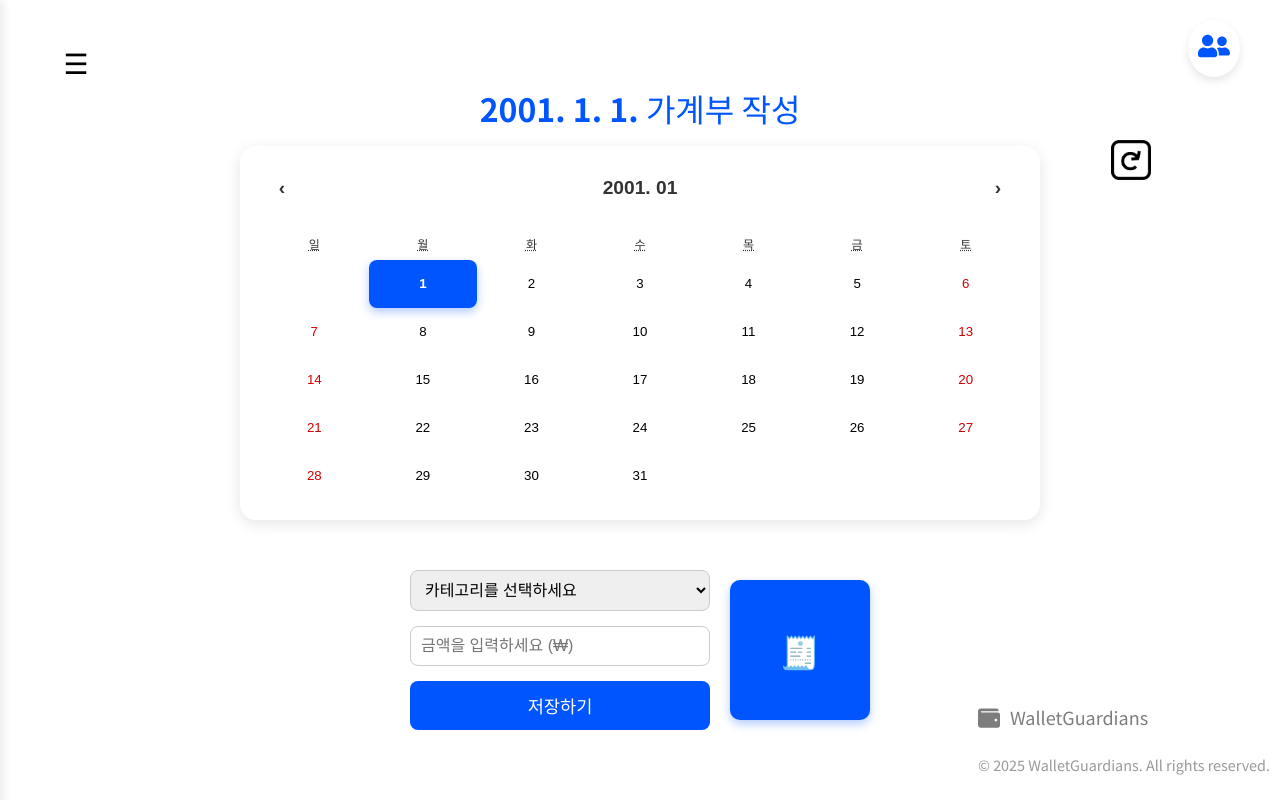
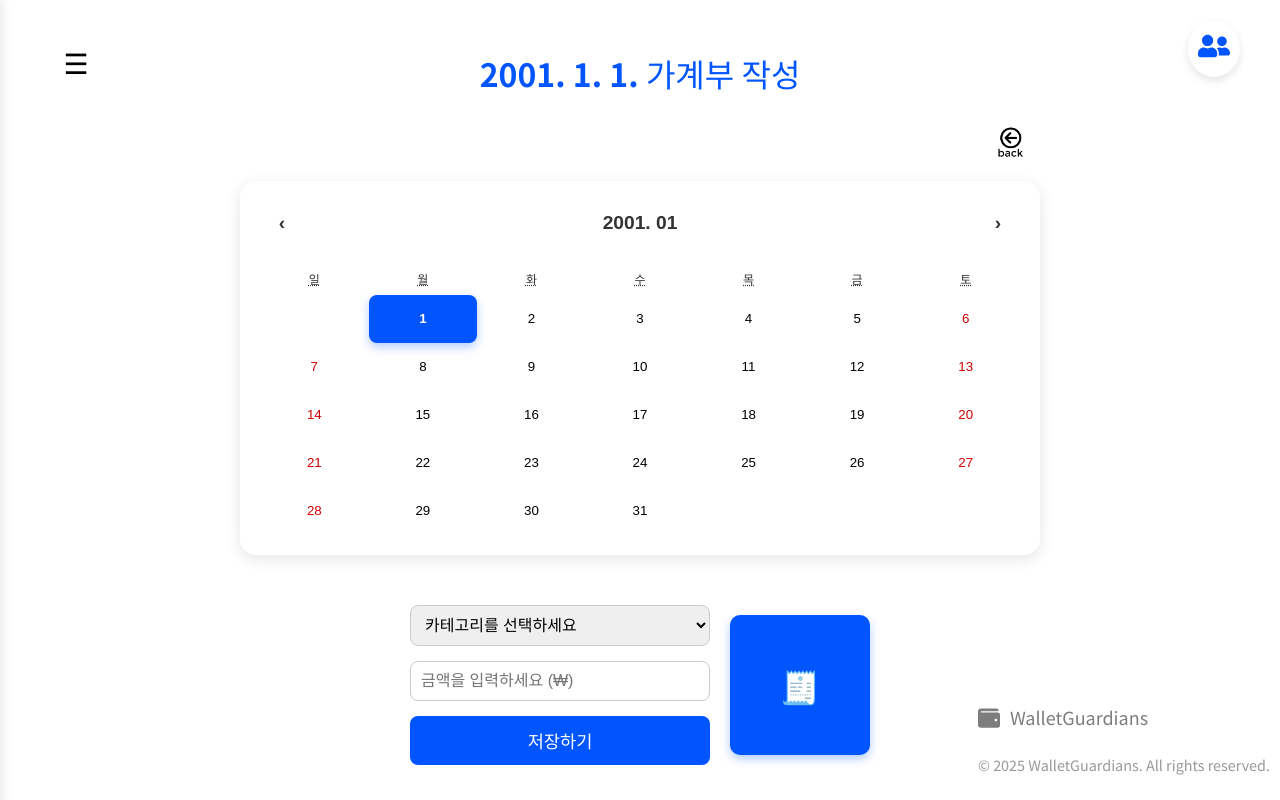
Before and after one commit to ChoiTheCreator/wallet-guardians-web, a React (Vite) app: page /input-entry/1 in a window 1280 px wide. Built offline with nearby package versions, Linux system fonts and the light colour scheme.

Commit message:
<fix> 뒤로가기 아이콘 포지션 확정 및 아이콘 수정

```diff
--- a/src/pages/InputEntryPage.jsx
+++ b/src/pages/InputEntryPage.jsx
@@ -4,7 +4,7 @@ import Calendar from 'react-calendar';
 import 'react-calendar/dist/Calendar.css';
 import '../style/InputEntryPage.scss';
 import moment from 'moment';
-import backbutton from '../buttonIMG/backbutton.png';
+import backbutton from '../buttonIMG/pngwing.com.png';
 
 const InputEntryPage = () => {
   const { date } = useParams();
--- a/src/style/InputEntryPage.scss
+++ b/src/style/InputEntryPage.scss
@@ -13,17 +13,17 @@
 
     /* 뒤로가기 버튼 (달력 오른쪽 상단) */
     .back-button {
-      position: fixed;
-      top: 130px;
-      right: 110px;
+      position: relative;
+      top: 10;
+      left: 370px;
       background-color: transparent;
       border: none;
       cursor: pointer;
       z-index: 1000;
 
       img {
-        width: 40px;
-        height: 40px;
+        width: 39px;
+        height: 45.357px;
         transition: transform 0.3s ease;
 
         &:hover {
```
Also changed, not shown: src/buttonIMG/backbutton.png (deleted), src/buttonIMG/pngwing.com.png (added).
